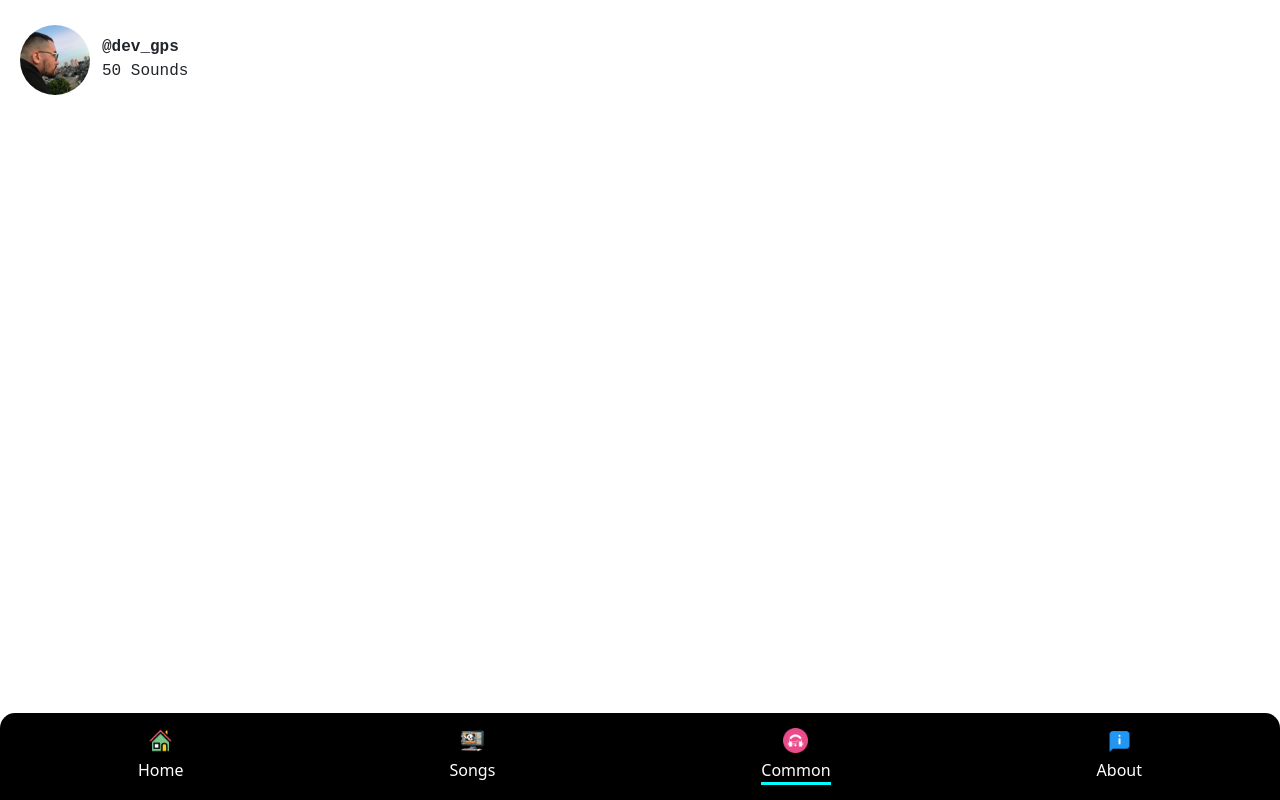
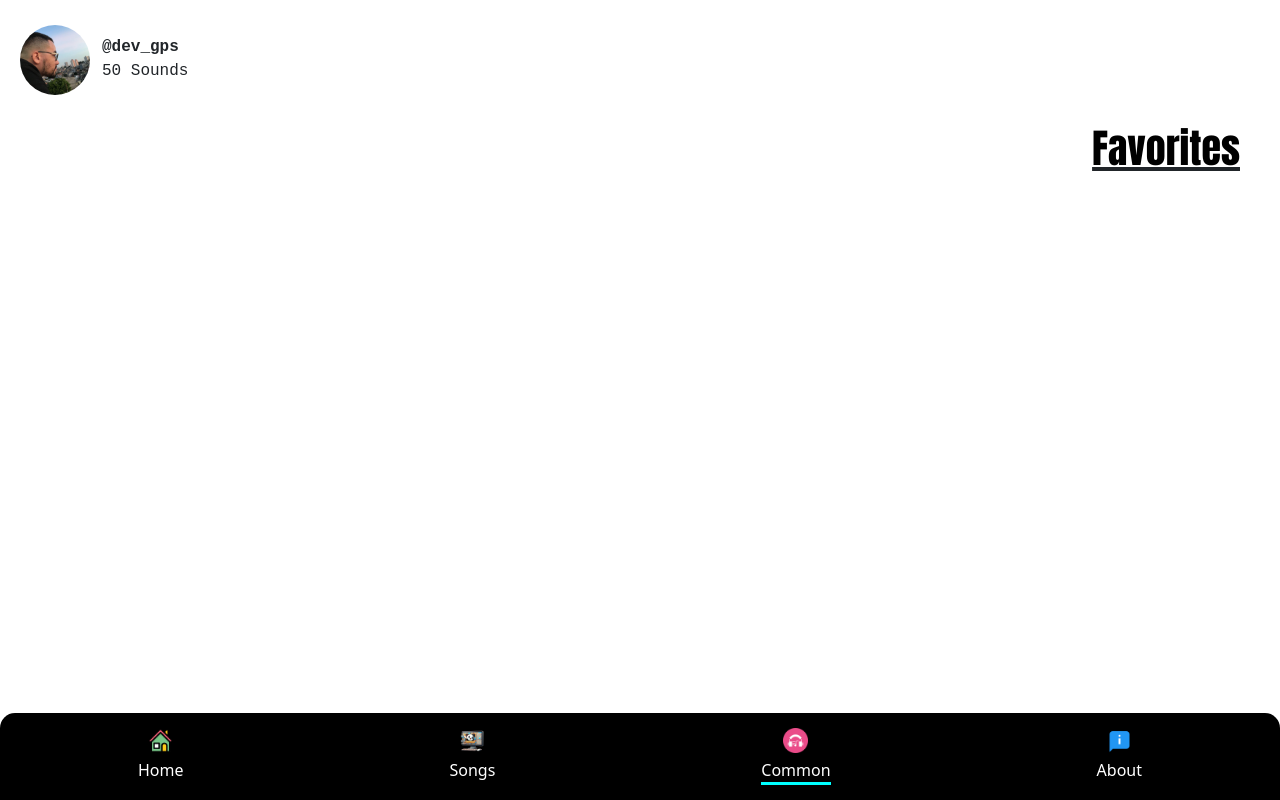
Before and after one commit to AndrewGPFranco/MusicPlayer, a React (Vite) app: page /songs/common in a window 1280 px wide. Built offline with nearby package versions, Linux system fonts and the light colour scheme; a web font is replaced by a local one.

Commit message:
iniciando a renderização das musicas

```diff
--- a/src/App.css
+++ b/src/App.css
@@ -114,3 +114,11 @@ li {
   width: 70px;
   height: 70px;
 }
+
+.titleFavorites {
+  display: flex;
+  justify-content: end;
+  margin-top: -10px;
+  margin-right: 40px;
+  text-decoration: underline;
+}
--- a/src/pages/Common.jsx
+++ b/src/pages/Common.jsx
@@ -1,10 +1,14 @@
 import Navbar from '../components/Common/Navbar.jsx';
 import Menu from '../components/Global/Menu.jsx';
+import Title from '../components/Global/Title.jsx'
 
 function Common() {
   return (
     <div>
       <Navbar />
+      <div className='titleFavorites'>
+        <Title title="Favorites" />
+      </div>
       <Menu />
     </div>
   )
```
